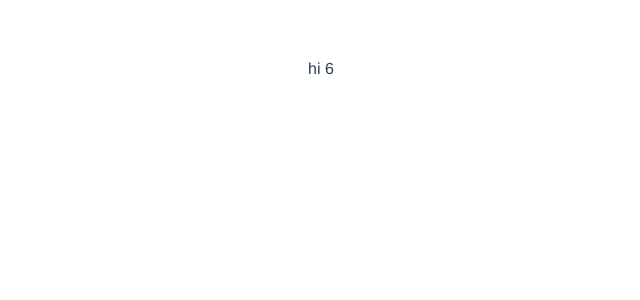
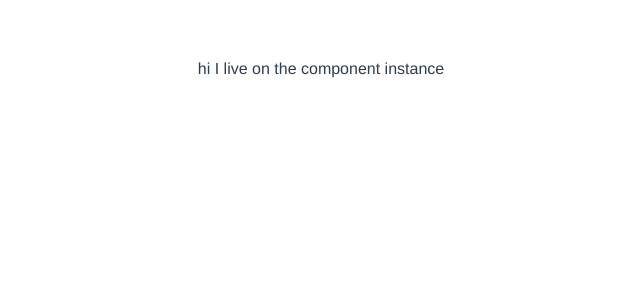
Before and after one commit to alphpkeemik/vuejs-course-basics, a Vue app: page / in a window 1280 px wide. Shown: the top 300 px of the page, without its empty margins (319-959 px from the left). Built offline with nearby package versions, Linux system fonts and the light colour scheme.

Commit message:
add component data

```diff
--- a/src/App.vue
+++ b/src/App.vue
@@ -1,14 +1,19 @@
 <template>
   <div id="app">
     hi
-    {{ 3+3 }}
+    {{ message }}
   </div>
 </template>
 
 <script>
 
 export default {
-  name: 'App'
+  name: 'App',
+  data () {
+    return {
+      message: 'I live on the component instance'
+    }
+  }
 }
 </script>
 
```
